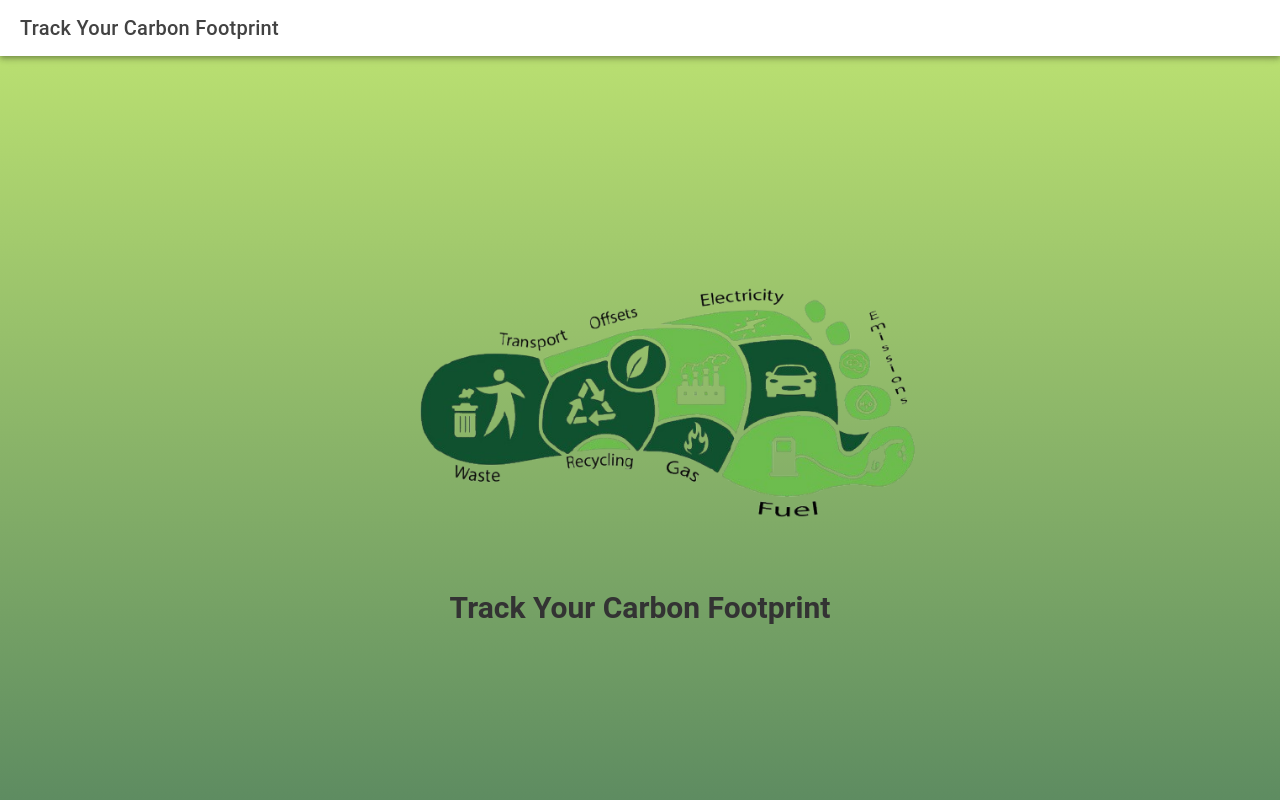
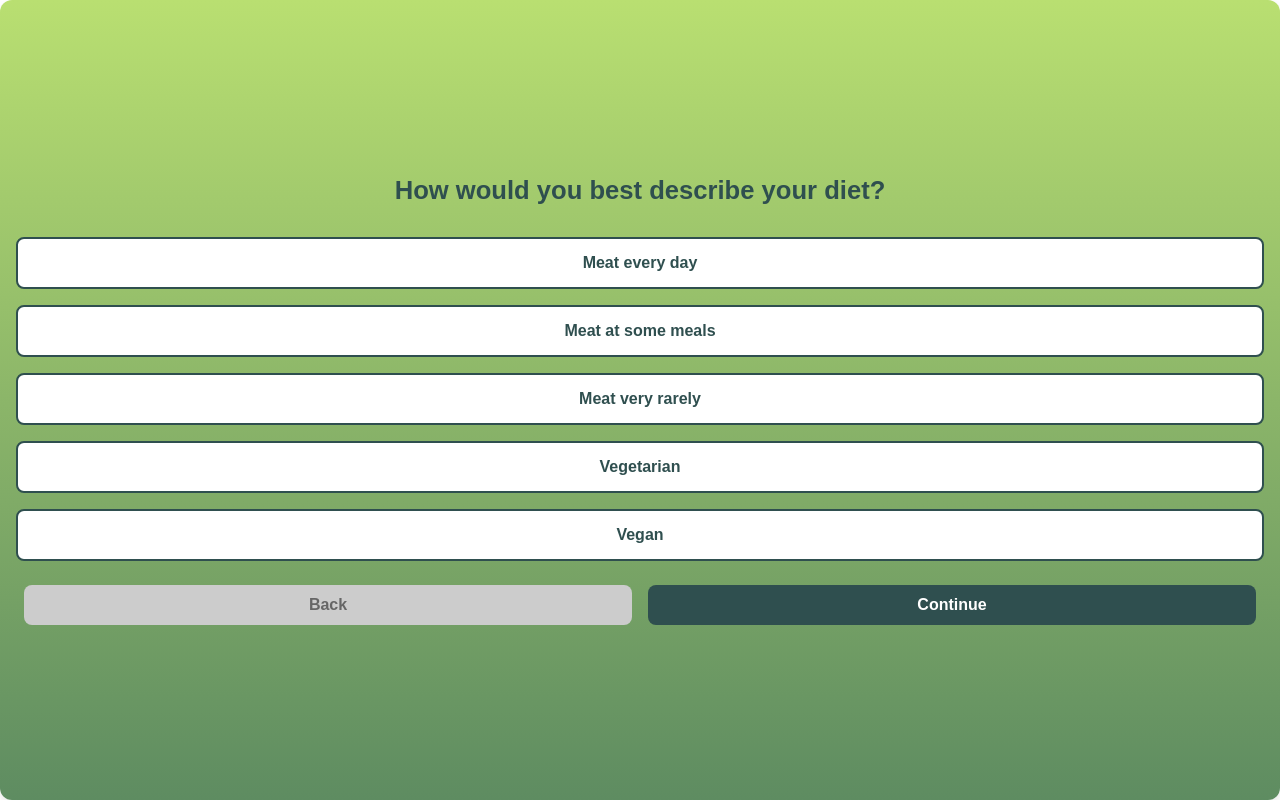
Before and after one commit to Aenao17/CarbonFront, a React (Vite) app in the folder Frontend/blank/: page /Chestionar in a window 1280 px wide. Built offline with nearby package versions, Linux system fonts and the light colour scheme.

Commit message:
pagina de chestionar terminata

```diff
--- a/Frontend/blank/src/App.tsx
+++ b/Frontend/blank/src/App.tsx
@@ -2,11 +2,12 @@ import React, {useState,useEffect} from 'react';
 import { IonApp, setupIonicReact } from '@ionic/react';
 import { IonReactRouter } from '@ionic/react-router';
 import { IonRouterOutlet } from '@ionic/react';
-import { Route, Redirect } from 'react-router-dom';
+import { Route, Redirect, Switch } from 'react-router-dom'; // Use Switch from react-router-dom v5
 import Home from './pages/Home';
 import Loading from './pages/Loading';
 import Register from './pages/Register';
 import Login from './pages/Login';
+import Chestionar from './pages/Chestionar';
 
 
 /* Core CSS required for Ionic components to work properly */
@@ -47,7 +48,7 @@ const App: React.FC = () => {
   useEffect(() => {
     const timer = setTimeout(() => {
       setIsLoading(false);
-    }, 8000); // 8 seconds loading delay
+    }, 1200); // 5 seconds loading delay
     return () => clearTimeout(timer);
   }, []);
 
@@ -58,18 +59,15 @@ const App: React.FC = () => {
   <IonApp>
     <IonReactRouter>
       <IonRouterOutlet>
-        <Route exact path="/home">
-          <Home />
-        </Route>
-        <Route exact path="/">
-          <Redirect to="/home" />
-        </Route>
-        <Route exact path="/login">
-          <Login />
-        </Route>
-        <Route exact path="/register">
-          <Register />
-        </Route>
+        <Switch>
+
+
+          <Route exact path="/home" component={Home} />
+          <Route exact path="/login" component={Login} />
+          <Route exact path="/register" component={Register} />
+          <Route exact path="/Chestionar" component={Chestionar} />
+          <Redirect exact from="/" to="/home" />
+        </Switch>
       </IonRouterOutlet>
     </IonReactRouter>
   </IonApp>
--- /dev/null
+++ b/Frontend/blank/src/pages/Chestionar.tsx
@@ -0,0 +1,164 @@
+import React, { useState } from 'react';
+import './style/Chestionar.css';
+
+const Chestionar: React.FC = () => {
+  const [currentQuestionIndex, setCurrentQuestionIndex] = useState(0);
+  const [answers, setAnswers] = useState<number[]>([]);
+  const [result, setResult] = useState<number | null>(null);
+
+  const questions = [
+    {
+      id: 1,
+      question: "How would you best describe your diet?",
+      options: ["Meat every day", "Meat at some meals", "Meat very rarely", "Vegetarian", "Vegan"],
+      values: [25, 12, 4, 7, 3],
+    },
+    {
+      id: 2,
+      question: "How often do you take the bus?",
+      options: ["1-2 times a week", "3-5 times a week", "everyday"],
+      values: [0.5, 1.5, 2],
+    },
+    {
+      id: 3,
+      question: "Of the food you buy, how much is wasted and thrown away?",
+      options: ["None", "0%-10%", "10%-30%", "More than 30%"],
+      values: [0, 2, 5, 10],
+    },
+    {
+      id: 4,
+      question: "What kind of vehicle do you travel in most often as driver or passenger?",
+      options: ["Car", "Motorbike", "Bus", "Bike", "I walk"],
+      values: [25, 10, 5, 1, 0],
+    },
+    {
+      id: 5,
+      question: "What kind of house do you live in?",
+      options: ["Detached", "Semi detached", "Studio"],
+      values: [0, 5, 2],
+    },
+    {
+      id: 6,
+      question: "How many rooms does your house have?",
+      options: ["1 room", "2 rooms", "3 rooms", "more than 4 rooms"],
+      values: [5, 8, 12, 15],
+    },
+    {
+      id: 7,
+      question: "How many people live in your house?",
+      options: ["1", "2", "3", "4","more than 5"],
+      values: [1, 2, 3, 4, 7],
+    },
+    {
+      id: 8,
+      question: "How do you heat your home?",
+      options: ["Gas", "Electricity", "Wood"],
+      values: [15, 10, 3],
+    },
+    {
+      id: 9,
+      question: "How warm do you keep your home in winter?",
+      options: ["14-17 Celsius", "18-21 Celsius", "22-24 Celsius", "More than 24 Celsius"],
+      values: [5, 8, 12, 15],
+    },
+    {
+      id: 10,
+      question: "In the last 12 months, have you bought any of these new household items?",
+      options: ["TV, laptop or PC", "Large item of furniture", "Washing machine, dishwasher, fridge, freezer", "Mobile phone or tablet", "None of the above"],
+      values: [10, 5, 8, 6, 0],
+    },
+    {
+      id: 11,
+      question: "In a typical month, how much do you spend on clothes and footwear?",
+      options: ["0 lei", "1-150 lei", "150-300 lei", "more than 300 lei"],
+      values: [0, 5, 10, 15],
+    },
+    {
+      id: 12,
+      question: "How much do you spend on your pets and their food?",
+      options: ["I don`t have a pet", "1-50 lei", "50 - 200 lei", "More than 200 lei"],
+      values: [0, 2, 8, 10],
+    },
+    {
+      id: 13,
+      question: "In a typical month, how much do you spend on health?",
+      options: ["0 - 50 lei", "50 - 200 lei", "More than 200 lei"],
+      values: [0, 5, 10],
+    },
+    {
+      id: 14,
+      question: "In a typical month, how much do you spend on your hobbies?",
+      options: ["0-50 lei", "50- 300 lei", "more than 300 lei"],
+      values: [0, 5, 10],
+    },
+    {
+      id: 15,
+      question: "Which of these types of waste do you recycle and/or compost?",
+      options: ["Food", "Paper", "Tin cans", "Plastic", "Glass", "None"],
+      values: [1, 2, 3, 4, 5, 0],
+    },
+
+
+
+  ];
+
+  const handleAnswer = (value: number) => {
+    const updatedAnswers = [...answers];
+    updatedAnswers[currentQuestionIndex] = value;
+    setAnswers(updatedAnswers);
+  };
+
+  const handleNext = () => {
+    if (currentQuestionIndex < questions.length - 1) {
+      setCurrentQuestionIndex((prev) => prev + 1);
+    } else {
+      calculateCarbonFootprint();
+    }
+  };
+
+  const handleBack = () => {
+    if (currentQuestionIndex > 0) {
+      setCurrentQuestionIndex((prev) => prev - 1);
+    }
+  };
+
+  const calculateCarbonFootprint = () => {
+    const total = answers.reduce((acc, curr) => acc + (curr || 0), 0);
+    setResult(total);
+  };
+
+  return (
+    <div className="container">
+      {result === null ? (
+        <>
+          <div className="question">{questions[currentQuestionIndex].question}</div>
+          <div className="button-group">
+            {questions[currentQuestionIndex].options.map((option, index) => (
+              <button
+                key={option}
+                className={answers[currentQuestionIndex] === questions[currentQuestionIndex].values[index] ? "selected" : ""}
+                onClick={() => handleAnswer(questions[currentQuestionIndex].values[index])}
+              >
+                {option}
+              </button>
+            ))}
+          </div>
+          <div className="navigation">
+            <button onClick={handleBack} disabled={currentQuestionIndex === 0}>
+              Back
+            </button>
+            <button onClick={handleNext}>
+              {currentQuestionIndex === questions.length - 1 ? "Finish" : "Continue"}
+            </button>
+          </div>
+        </>
+      ) : (
+        <div className="result">
+          Your carbon footprint score is <strong>{result}</strong>.
+        </div>
+      )}
+    </div>
+  );
+};
+
+export default Chestionar;
--- a/Frontend/blank/src/pages/Home.tsx
+++ b/Frontend/blank/src/pages/Home.tsx
@@ -12,16 +12,34 @@ import Emissions from '../imagine/Emissions.svg'
 import Goal from '../imagine/Goal.svg'
 import home from '../imagine/Home.svg'
 import './style/Home.css';
-import { useState } from 'react';
+import React, { useState } from 'react';
+import { useHistory } from "react-router-dom"
+
 import femeie from '../imagine/femeie-cu-planta-removebg-preview.png'
 import grafic from '../imagine/grafic-removebg-preview.png'
 const Home: React.FC = () => {
   const [activeIndex, setActiveIndex] = useState(0); // Tracks the active navigation button
   const middleIcons = [home, Leaderboard, Emissions , Goal]; // Icons from Ionicons library
+  const history = useHistory();
+
 
   const handleButtonClick = (index: number) => {
     setActiveIndex(index);
+
+    if (index === 0) {
+        history.push("/home") //Home
+    }
+    if (index === 1){
+        history.push("/leaderboard");
+    }
+    if (index === 2){
+        history.push("/Chestionar");
+    }
+    if (index === 3) {
+        history.push("/Register");
+    }
   };
+
 
   return (
     <IonPage>
--- /dev/null
+++ b/Frontend/blank/src/pages/style/Chestionar.css
@@ -0,0 +1,110 @@
+/* Set the background of the entire page */
+body {
+    background: linear-gradient(to bottom, #92A78D, #5E8C61);
+    margin: 0;
+    font-family: Arial, sans-serif;
+    color: #333;
+    display: flex;
+    justify-content: center;
+    align-items: center;
+    height: 100vh;
+  }
+
+  /* Center the calculator content */
+  .container {
+    display: flex;
+    flex-direction: column;
+    justify-content: center;
+    align-items: center;
+    width: 100%;
+    padding: 16px;
+    background: linear-gradient(to bottom, rgb(185, 223, 113), rgb(94, 140, 97)); /* Matches the green background in your design */
+    border-radius: 12px;
+    box-shadow: 0 4px 10px rgba(0, 0, 0, 0.1);
+    text-align: center;
+  }
+
+  /* Style the question text */
+  .question {
+    font-size: 1.6rem;
+    font-weight: bold;
+    margin-bottom: 32px;
+    color: #2F4F4F; /* Dark slate gray for better contrast */
+  }
+
+  /* Button group container */
+  .button-group {
+    display: flex;
+    flex-direction: column;
+    gap: 16px;
+    width: 100%;
+  }
+
+  /* Buttons styling */
+  .button-group button {
+    width: 100%;
+    padding: 16px;
+    font-size: 1rem;
+    font-weight: bold;
+    border: 2px solid #2F4F4F; /* Dark border */
+    background-color: #ffffff; /* Default white background */
+    color: #2F4F4F; /* Dark slate gray text */
+    border-radius: 8px;
+    cursor: pointer;
+    transition: all 0.3s ease;
+  }
+
+  /* Button hover effect */
+  .button-group button:hover {
+    background-color: #5E8C61; /* Match the gradient green */
+    color: white;
+  }
+
+  /* Button active/pressed state */
+  .button-group button:active,
+  .button-group button.selected {
+    background-color: #2F4F4F; /* Dark slate gray when active */
+    color: white;
+    border-color: #2F4F4F;
+    transform: scale(0.98); /* Slight shrink effect */
+  }
+
+  /* Navigation buttons (Back/Continue) */
+  .navigation {
+    display: flex;
+    justify-content: space-between;
+    width: 100%;
+    margin-top: 24px;
+  }
+
+  .navigation button {
+    flex: 1;
+    padding: 12px;
+    margin: 0 8px;
+    font-size: 1rem;
+    font-weight: bold;
+    border: none;
+    background-color: #2F4F4F; /* Dark background */
+    color: #fff; /* White text */
+    border-radius: 8px;
+    cursor: pointer;
+    transition: background-color 0.3s ease;
+  }
+
+  .navigation button:hover {
+    background-color: #5E8C61; /* Match the gradient green */
+  }
+
+  .navigation button:disabled {
+    background-color: #ccc; /* Grey background */
+    color: #666; /* Grey text */
+    cursor: not-allowed;
+  }
+
+  /* Result display styling */
+  .result {
+    font-size: 1.6rem;
+    font-weight: bold;
+    color: #2F4F4F; /* Dark slate gray */
+    margin-top: 32px;
+  }
```
Also changed, not shown: 1 other file (tests, documents, lock files or other folders).
